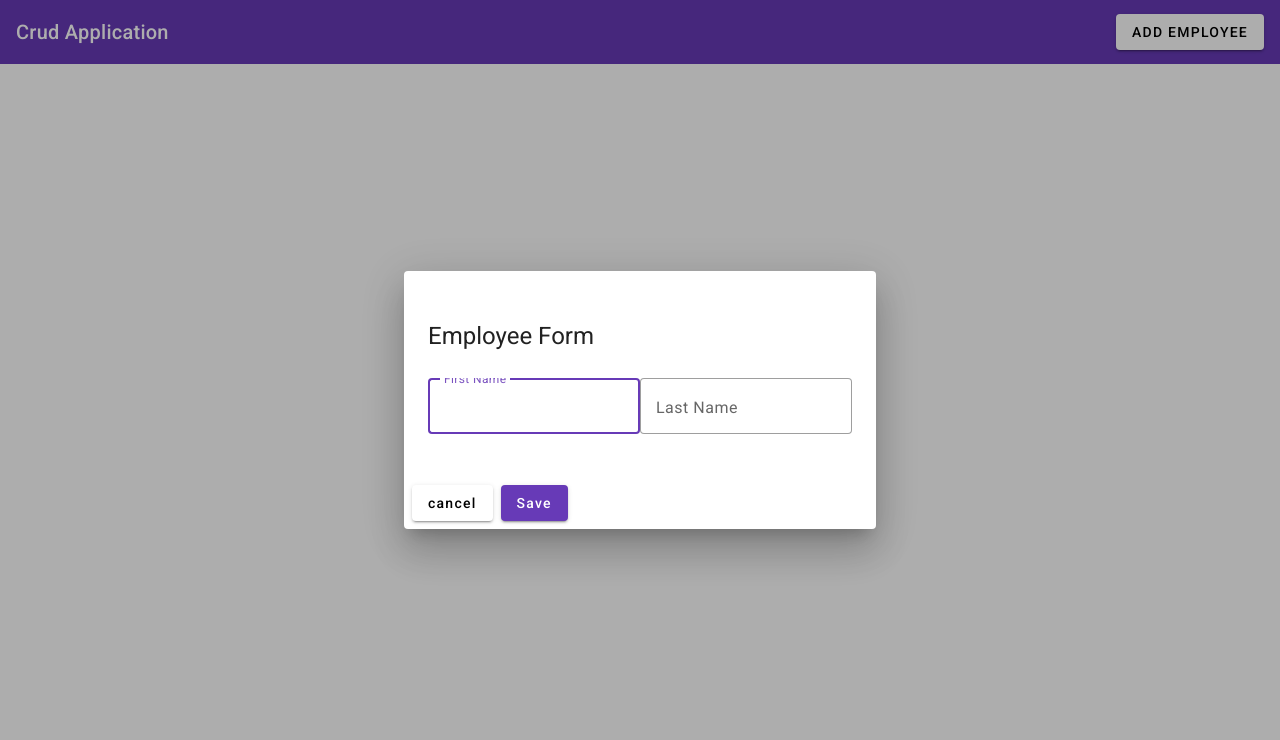
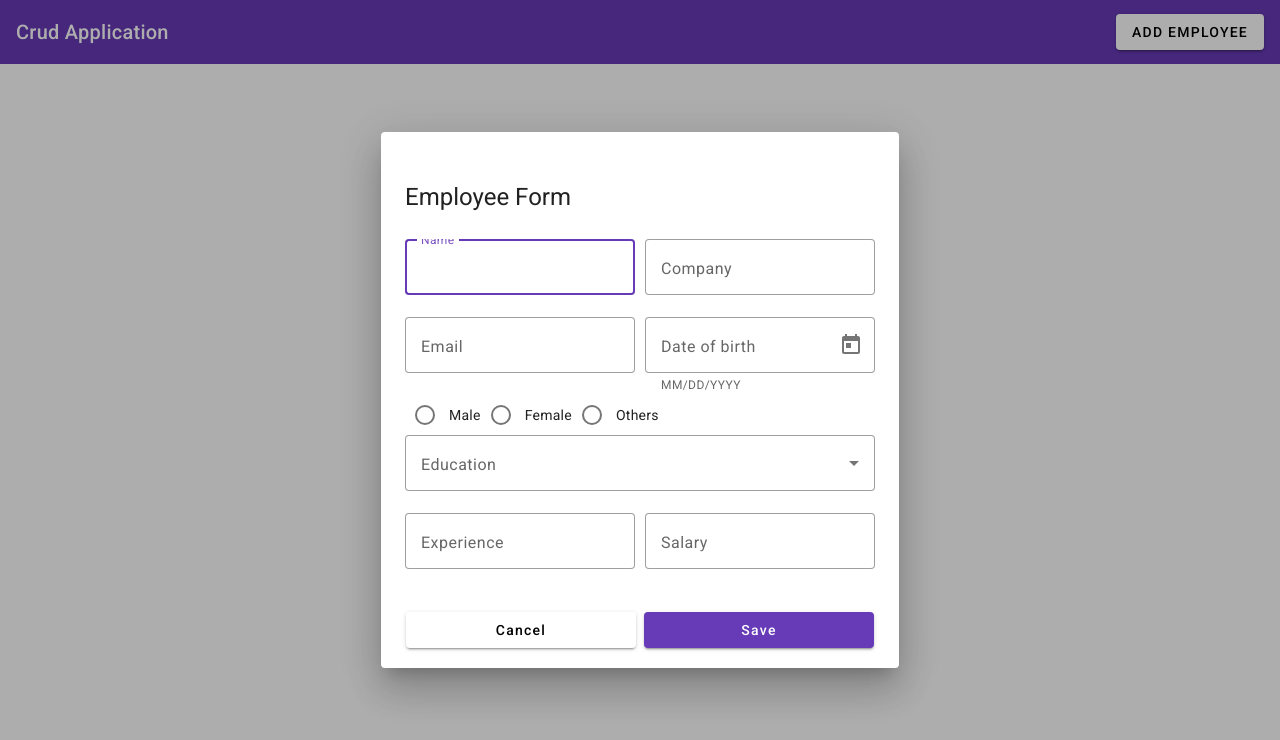
Before and after one commit to GabrielNinow/employee-crud, an Angular app: page / in a window 1280 px wide. Both pictures are taken after a click on the button "ADD EMPLOYEE". Shown: the top 740 px of the page. Built offline with nearby package versions, Linux system fonts and the light colour scheme.

Commit message:
added: employee form

```diff
--- a/src/app/emp-add-edit/emp-add-edit.component.html
+++ b/src/app/emp-add-edit/emp-add-edit.component.html
@@ -1,19 +1,59 @@
 <div mat-dialog-title>
     <h1>Employee Form</h1>
 </div>
-<div mat-dialog-content>
+<div mat-dialog-content class="content">
     <div class="row">
         <mat-form-field appearance="outline">
-            <mat-label>First Name</mat-label>
-            <input matInput>
-          </mat-form-field>
-          <mat-form-field appearance="outline">
-            <mat-label>Last Name</mat-label>
-            <input matInput>
-          </mat-form-field>
+            <mat-label>Name</mat-label>
+            <input matInput type="text" placeholder="Ex. Gabriel">
+        </mat-form-field>
+        <mat-form-field appearance="outline">
+            <mat-label>Company</mat-label>
+            <input matInput type="text" placeholder="Ex. Meta">
+        </mat-form-field>
+    </div>
+    <div class="row">
+        <mat-form-field appearance="outline">
+            <mat-label>Email</mat-label>
+            <input matInput type="text" placeholder="gabrielninow@gmail.com">
+        </mat-form-field>
+        <mat-form-field appearance="outline">
+            <mat-label>Date of birth</mat-label>
+            <input matInput [matDatepicker]="picker">
+            <mat-hint>MM/DD/YYYY</mat-hint>
+            <mat-datepicker-toggle matIconSuffix [for]="picker"></mat-datepicker-toggle>
+            <mat-datepicker #picker></mat-datepicker>
+        </mat-form-field>
+    </div>
+    <div class="row">
+        <mat-radio-group aria-label="Gender">
+            <mat-radio-button value="Male">Male</mat-radio-button>
+            <mat-radio-button value="Female">Female</mat-radio-button>
+            <mat-radio-button value="Others">Others</mat-radio-button>
+        </mat-radio-group>
+    </div>
+    <div class="row">
+        <mat-form-field appearance="outline">
+            <mat-label>Education</mat-label>
+            <mat-select>
+                @for (edu of education; track edu) {
+                <mat-option [value]="edu">{{edu}}</mat-option>
+                }
+            </mat-select>
+        </mat-form-field>
+    </div>
+    <div class="row">
+        <mat-form-field appearance="outline">
+            <mat-label>Experience</mat-label>
+            <input matInput type="text" placeholder="Ex. 4" type="number">
+        </mat-form-field>
+        <mat-form-field appearance="outline">
+            <mat-label>Salary</mat-label>
+            <input matInput type="text" placeholder="Ex. 4000" type="number">
+        </mat-form-field>
     </div>
 </div>
-<div mat-dialog-actions>
-    <button mat-raised-button>cancel</button>
+<div mat-dialog-actions class="action">
+    <button mat-raised-button>Cancel</button>
     <button mat-raised-button color="primary">Save</button>
 </div>
--- a/src/app/emp-add-edit/emp-add-edit.component.scss
+++ b/src/app/emp-add-edit/emp-add-edit.component.scss
@@ -1,5 +1,21 @@
-:host {
+  .content{
+    padding-top: 10px;
+
+  }
+
+  .row{
     display: flex;
-    flex-direction: column;
-    align-items: flex-start;
+    gap: 10px;
+
+    mat-form-field {
+      width: 100%;
+    }
   }
+
+  .action{
+    padding: 0px 25px 20px;
+
+    button{
+      flex: 1;
+    }
+  }
--- a/src/app/emp-add-edit/emp-add-edit.component.ts
+++ b/src/app/emp-add-edit/emp-add-edit.component.ts
@@ -1,4 +1,5 @@
 import { Component } from '@angular/core';
+import { FormBuilder, FormGroup } from '@angular/forms';
 
 @Component({
   selector: 'app-emp-add-edit',
@@ -6,5 +7,24 @@ import { Component } from '@angular/core';
   styleUrl: './emp-add-edit.component.scss'
 })
 export class EmpAddEditComponent {
+  empForm: FormGroup;
 
+  education: String[] = [
+    'Basic',
+    'Diploma',
+    'Intermediate',
+    'Graduate',
+    'Post Graduate'
+  ]
+
+  constructor(private _fb:FormBuilder){
+    this.empForm = this._fb.group({
+      firstName: '',
+      lastName: '',
+      email: '',
+      birth: '',
+      gender: '',
+      education: '',
+    })
+  }
 }
```
Also changed, not shown: src/app/app.module.ts (+11 -1 lines).
